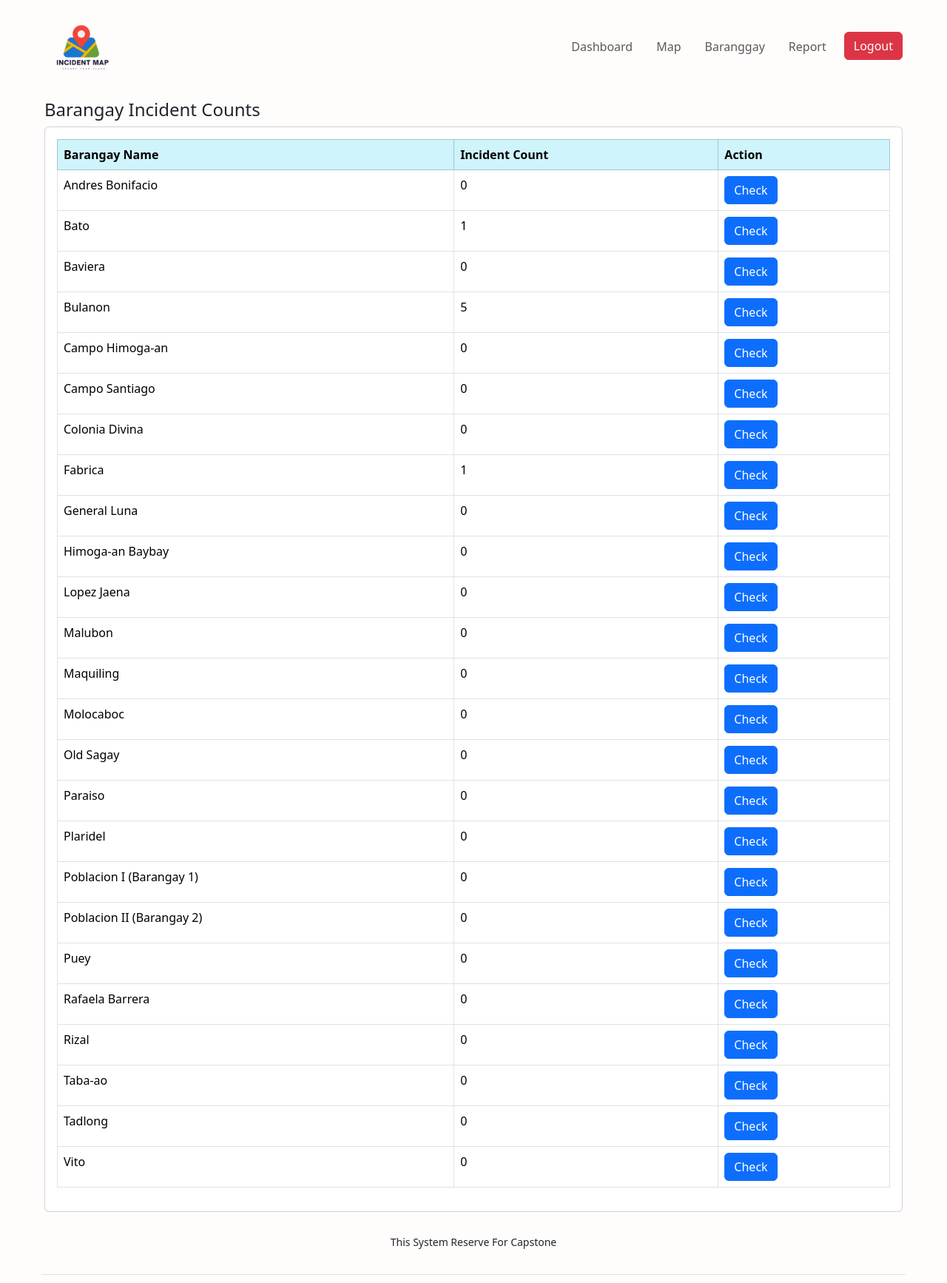
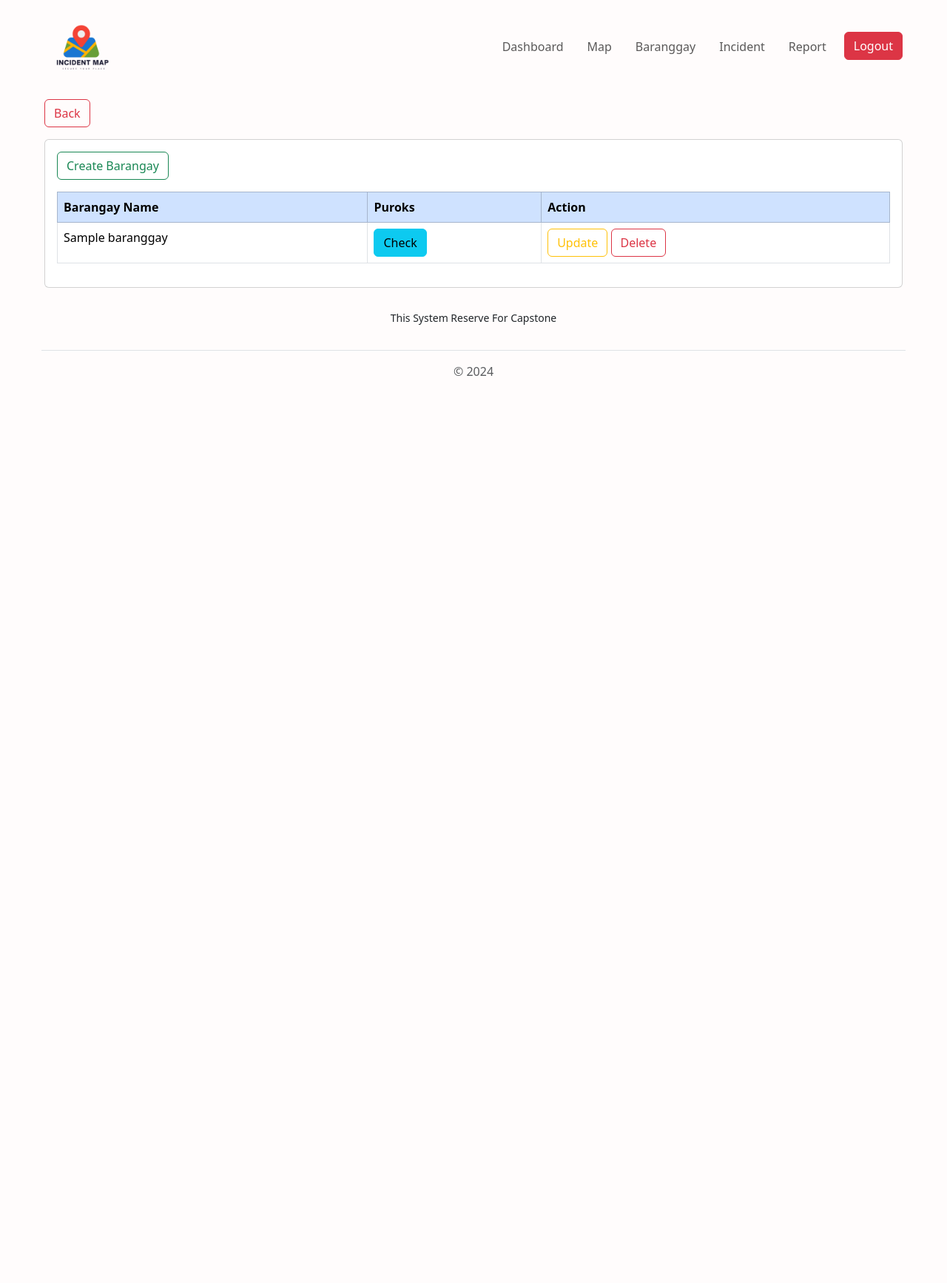
Before and after one commit to VannyCon/Incident_Report_System, a PHP site: page /new_project/view/pages/admin/baranggay.php in a window 1280 px wide. Shown: the top 1734 px of the page at 74% size. After the commit the page ends 508 px from the top, so only its background shows below. Run offline with PHP 8.4, Linux system fonts and the light colour scheme; a user stored in the database is signed in; data comes from the database, SQL or seed files in the repository; tables that the repository leaves empty or names only in its code hold one stand-in row (values such as "Sample post"); some libraries are stand-ins or nearby versions.

Commit message:
dynamic brgy and purok

```diff
--- a/services/AdminService.php
+++ b/services/AdminService.php
@@ -810,8 +810,242 @@ class AdminServices extends config {
         }
     }
 
+    // CREATE BARANGGAY
+    public function createBaranggay($baranggay_name) {
+        try {
+            // Begin the transaction
+            $this->pdo->beginTransaction();
+
+            // Prepare the query for inserting the barangay
+            $table_incident_location_query = "INSERT INTO `tbl_baranggay`(`baranggay_name`) VALUES (:baranggay_name)";
+            $stmt1 = $this->pdo->prepare($table_incident_location_query);
+            $stmt1->bindParam(':baranggay_name', $baranggay_name);
+            $stmt1->execute();
+
+            // Commit the transaction
+            $this->pdo->commit();
+
+            // Return success
+            return true;
+
+        } catch (PDOException $e) {
+            // Rollback the transaction in case of error
+            $this->pdo->rollBack();
+
+            // Return the error message
+            return "Error: " . $e->getMessage();
+        }
+    }
 
 
+    public function getAllBaranggay() {
+        try {
+            $query = "SELECT `id`, `baranggay_name` FROM `tbl_baranggay` WHERE 1;
+                        ";
+            $stmt = $this->pdo->prepare($query); // Prepare the query
+            $stmt->execute(); // Execute the query
+            $brgy =  $stmt->fetchAll(PDO::FETCH_ASSOC); // Fetch the result
+
+            return $brgy; // Outputs brgy as JSON
+        } catch (PDOException $e) {
+            echo "Error: " . $e->getMessage();
+        }
+    }
+
+    // UPDATE INCIDENT LOCATION NAME
+    public function updateBaranggay($id, $baranggay_name) {
+        try {
+            // Begin the transaction
+            $this->pdo->beginTransaction();
+                $table_incident_location_query = "UPDATE `tbl_baranggay` SET `baranggay_name`=:baranggay_name WHERE `id`= :id ";
+                $stmt1 = $this->pdo->prepare($table_incident_location_query);
+                $stmt1->bindParam(':baranggay_name', $baranggay_name);
+                $stmt1->bindParam(':id', $id);
+                $stmt1->execute();
+            // Commit the transaction
+            $this->pdo->commit();
+            // Return success
+            return true;
+        } catch (PDOException $e) {
+            // Rollback the transaction in case of error
+            $this->pdo->rollBack();
+
+            return "Error: " . $e->getMessage();
+        }
+    }
+    //DELETE INCIDENT
+    public function deleteBaranggay($id) {
+        try {
+
+
+            // Begin the transaction
+            $this->pdo->beginTransaction();
+            // Delete from tbl_incident first
+            $delete_vehicular_incident_query = "DELETE FROM `tbl_baranggay` WHERE id = :id";
+            $stmt1 = $this->pdo->prepare($delete_vehicular_incident_query);
+            $stmt1->bindParam(':id', $id);
+            $stmt1->execute();
+
+            // Commit the transaction
+            $this->pdo->commit();
+
+            return true;
+        } catch (PDOException $e) {
+            // Roll back the transaction on error
+            $this->pdo->rollBack();
+            // Handle any errors
+            echo "Error: " . $e->getMessage();
+            return false;
+        }
+    }
+
+    // CREATE PUROK
+    public function createPurok($baranggay_name, $purok_name) {
+        try {
+            // Begin the transaction
+            $this->pdo->beginTransaction();
+
+            // Prepare the query for inserting the purok
+            $table_purok_query = "INSERT INTO `tbl_purok`(`baranggay_name`, `purok_name`) VALUES (:baranggay_name, :purok_name)";
+            $stmt1 = $this->pdo->prepare($table_purok_query);
+            $stmt1->bindParam(':baranggay_name', $baranggay_name);
+            $stmt1->bindParam(':purok_name', $purok_name);
+            $stmt1->execute();
+
+            // Commit the transaction
+            $this->pdo->commit();
+
+            // Return success
+            return true;
+
+        } catch (PDOException $e) {
+            // Rollback the transaction in case of error
+            $this->pdo->rollBack();
+
+            // Return the error message
+            return "Error: " . $e->getMessage();
+        }
+    }
+
+    // GET ALL PUROK
+    public function getAllPurok() {
+        try {
+            $query = "SELECT `id`, `baranggay_name`, `purok_name` FROM `tbl_purok` WHERE 1";
+            $stmt = $this->pdo->prepare($query); // Prepare the query
+            $stmt->execute(); // Execute the query
+            $purok =  $stmt->fetchAll(PDO::FETCH_ASSOC); // Fetch the result
+
+            return $purok; // Return the data
+        } catch (PDOException $e) {
+            echo "Error: " . $e->getMessage();
+        }
+    }
+        // GET ALL PUROK
+        public function getAllPurokJSON() {
+            try {
+                // Prepare and execute the SQL query
+                $query = "SELECT `baranggay_name`, `purok_name` FROM `tbl_purok` WHERE 1";
+                $stmt = $this->pdo->prepare($query);
+                $stmt->execute();
+
+                // Fetch the result as an associative array
+                $purokData = $stmt->fetchAll(PDO::FETCH_ASSOC);
+
+                // Initialize an empty array to group purok by baranggay
+                $groupedPurok = [];
+
+                // Loop through the fetched data and group by baranggay_name
+                foreach ($purokData as $row) {
+                    $baranggay = $row['baranggay_name'];
+                    $purok = $row['purok_name'];
+
+                    // If the baranggay name doesn't exist in the array, create an empty array for it
+                    if (!isset($groupedPurok[$baranggay])) {
+                        $groupedPurok[$baranggay] = [];
+                    }
+
+                    // Append the purok name to the corresponding baranggay
+                    $groupedPurok[$baranggay][] = $purok;
+                }
+
+                // Return the data as JSON
+                echo json_encode($groupedPurok, JSON_PRETTY_PRINT);
+            } catch (PDOException $e) {
+                echo "Error: " . $e->getMessage();
+            }
+        }
+
+        // This part get all the patient information usiong IncidentID
+    public function getAllPurokByID($baranggay_name) {
+        try {
+            $query = "SELECT `id`, `purok_name` FROM `tbl_purok` WHERE `baranggay_name` =  :baranggay_name";
+
+            $stmt = $this->pdo->prepare($query); // Prepare the query
+            $stmt->bindParam(':baranggay_name', $baranggay_name);  // Bind the value
+            $stmt->execute(); // Execute the query
+
+            $results = $stmt->fetchAll(PDO::FETCH_ASSOC); // Fetch all results
+            return $results; // Return all matching records
+
+        } catch (PDOException $e) {
+            echo "Error: " . $e->getMessage();
+            return []; // Return an empty array on error
+        }
+    }
+
+
+    // UPDATE PUROK
+    public function updatePurok($id, $purok_name) {
+        try {
+            // Begin the transaction
+            $this->pdo->beginTransaction();
+
+            $update_purok_query = "UPDATE `tbl_purok` SET `purok_name`=:purok_name WHERE `id`= :id";
+            $stmt1 = $this->pdo->prepare($update_purok_query);
+            $stmt1->bindParam(':purok_name', $purok_name);
+            $stmt1->bindParam(':id', $id);
+            $stmt1->execute();
+
+            // Commit the transaction
+            $this->pdo->commit();
+
+            return true;
+
+        } catch (PDOException $e) {
+            // Rollback the transaction in case of error
+            $this->pdo->rollBack();
+
+            // Return the error message
+            return "Error: " . $e->getMessage();
+        }
+    }
+
+    // DELETE PUROK
+    public function deletePurok($id) {
+        try {
+            // Begin the transaction
+            $this->pdo->beginTransaction();
+
+            // Delete from tbl_purok
+            $delete_purok_query = "DELETE FROM `tbl_purok` WHERE id = :id";
+            $stmt1 = $this->pdo->prepare($delete_purok_query);
+            $stmt1->bindParam(':id', $id);
+            $stmt1->execute();
+
+            // Commit the transaction
+            $this->pdo->commit();
+
+            return true;
+
+        } catch (PDOException $e) {
+            // Roll back the transaction on error
+            $this->pdo->rollBack();
+
+            // Handle any errors
+            echo "Error: " . $e->getMessage();
+            return false;
+        }
+    }
 
 }
 
--- a/view/components/header.php
+++ b/view/components/header.php
@@ -45,6 +45,9 @@
                                     <a class='nav-link ms-3' href='baranggay.php'>Baranggay</a>
                                 </li>
                                 <li class='nav-item'>
+                                    <a class='nav-link ms-3' href='baranggay_data.php'>Incident</a>
+                                </li>
+                                <li class='nav-item'>
                                     <a class='nav-link ms-3' href='report.php'>Report</a>
                                 </li>
                                 <li class='nav-item'>
--- a/view/pages/admin/baranggay.php
+++ b/view/pages/admin/baranggay.php
@@ -3,14 +3,35 @@ $title = "admin";
 
 require_once('../../../controller/AdminController.php');
 
-// Redirect to login if not logged in
-if (!isset($_SESSION['username'])) {
-    header("Location: ../../../index.php");
+// Check if a form was submitted
+if ($_SERVER['REQUEST_METHOD'] == 'POST') {
+    // Handle Create Barangay
+    if (isset($_POST['baranggay_name'])) {
+        $baranggay_name = $_POST['baranggay_name'];
+        $adminService->createBaranggay($baranggay_name);
+    }
+
+    // Handle Update Barangay
+    if (isset($_POST['update_baranggay_id'])) {
+        $id = $_POST['update_baranggay_id'];
+        $baranggay_name = $_POST['update_baranggay_name'];
+        $adminService->updateBaranggay($id, $baranggay_name);
+    }
+
+    // Handle Delete Barangay
+    if (isset($_POST['delete_baranggay_id'])) {
+        $id = $_POST['delete_baranggay_id'];
+        $adminService->deleteBaranggay($id);
+    }
+
+    // Redirect to avoid form resubmission on page refresh
+    header("Location: " . $_SERVER['PHP_SELF']);
     exit();
 }
 
-// Get Barangay Data
-$brgyData = $adminService->getAllBaranggayData();
+// Get all Barangay data
+$getAllBaranggay = $adminService->getAllBaranggay();
+
 require_once('../../components/header.php');
 ?>
 
@@ -27,35 +48,123 @@ require_once('../../components/header.php');
 </style>
 
 <div class="container-fluid mt-2">
-    <h4>Barangay Incident Counts</h4>
+    <a href="baranggay_data.php" class="btn btn-outline-danger mb-3">Back</a>
+    <!-- Create Barangay Button -->
+
+
     <div class="card p-3">
+        <div class="mb-3">
+                <button class="btn btn-outline-success" data-bs-toggle="modal" data-bs-target="#createBaranggayModal">
+                Create Barangay
+            </button>
+        </div>
+
         <table class="table table-bordered rounded">
-            <thead class="table-info">
+            <thead class="table-primary">
                 <tr class="rounded">
                     <th scope="col">Barangay Name</th>
-                    <th scope="col">Incident Count</th>
+                    <th scope="col">Puroks</th>
                     <th scope="col">Action</th>
                 </tr>
             </thead>
             <tbody>
-                <?php if (!empty($brgyData)): ?>
-                    <?php foreach ($brgyData as $barangay): ?>
-                        <tr class="rounded">
-                            <td><?php echo htmlspecialchars($barangay['barangay_name']); ?></td>
-                            <td><?php echo $barangay['total_incident_count']; ?></td>
-                            <td><a href="baranggay_incident.php?baranggay=<?php echo htmlspecialchars($barangay['barangay_name']); ?>" class="btn btn-primary rounded">Check</a></td>
-                        </tr>
-                    <?php endforeach; ?>
-                <?php else: ?>
-                    <tr>
-                        <td colspan="3" class="text-center">No data available</td>
-                    </tr>
-                <?php endif; ?>
+                <?php foreach ($getAllBaranggay as $barangay): ?>
+                <tr>
+                    <td><?php echo $barangay['baranggay_name']; ?></td>
+                    <td><a href="purok.php?baranggay=<?php echo $barangay['baranggay_name']; ?>" class="btn btn-info">Check</a></td>
+                    <td>
+                        <button class="btn btn-outline-warning" data-bs-toggle="modal" data-bs-target="#updateBaranggayModal" onclick="openUpdateModal(<?php echo $barangay['id']; ?>, '<?php echo $barangay['baranggay_name']; ?>')">
+                            Update
+                        </button>
+                        <button class="btn btn-outline-danger" data-bs-toggle="modal" data-bs-target="#deleteBaranggayModal" onclick="setDeleteId(<?php echo $barangay['id']; ?>)">
+                            Delete
+                        </button>
+                    </td>
+                </tr>
+                <?php endforeach; ?>
             </tbody>
         </table>
     </div>
+</div>
+<!-- Create Barangay Modal -->
+<div class="modal fade" id="createBaranggayModal" tabindex="-1" aria-labelledby="createBaranggayModalLabel" aria-hidden="true">
+    <div class="modal-dialog">
+        <div class="modal-content">
+            <div class="modal-header">
+                <h5 class="modal-title" id="createBaranggayModalLabel">Create Barangay</h5>
+                <button type="button" class="btn-close" data-bs-dismiss="modal" aria-label="Close"></button>
+            </div>
+            <div class="modal-body">
+                <form id="createBaranggayForm" method="POST">
+                    <div class="mb-3">
+                        <label for="baranggay_name" class="form-label">Barangay Name</label>
+                        <input type="text" class="form-control" id="baranggay_name" name="baranggay_name" required>
+                    </div>
+                    <button type="submit" class="btn btn-primary">Create</button>
+                </form>
+            </div>
+        </div>
+    </div>
+</div>
 
+<!-- Update Barangay Modal -->
+<div class="modal fade" id="updateBaranggayModal" tabindex="-1" aria-labelledby="updateBaranggayModalLabel" aria-hidden="true">
+    <div class="modal-dialog">
+        <div class="modal-content">
+            <div class="modal-header">
+                <h5 class="modal-title" id="updateBaranggayModalLabel">Update Barangay</h5>
+                <button type="button" class="btn-close" data-bs-dismiss="modal" aria-label="Close"></button>
+            </div>
+            <div class="modal-body">
+                <form id="updateBaranggayForm" method="POST">
+                    <input type="hidden" id="update_baranggay_id" name="update_baranggay_id">
+                    <div class="mb-3">
+                        <label for="update_baranggay_name" class="form-label">Barangay Name</label>
+                        <input type="text" class="form-control" id="update_baranggay_name" name="update_baranggay_name" required>
+                    </div>
+                    <button type="submit" class="btn btn-primary">Update</button>
+                </form>
+            </div>
+        </div>
+    </div>
 </div>
+
+<!-- Delete Barangay Confirmation Modal -->
+<div class="modal fade" id="deleteBaranggayModal" tabindex="-1" aria-labelledby="deleteBaranggayModalLabel" aria-hidden="true">
+    <div class="modal-dialog">
+        <div class="modal-content">
+            <div class="modal-header">
+                <h5 class="modal-title" id="deleteBaranggayModalLabel">Delete Barangay</h5>
+                <button type="button" class="btn-close" data-bs-dismiss="modal" aria-label="Close"></button>
+            </div>
+            <div class="modal-body">
+                <p>Are you sure you want to delete this Barangay?</p>
+            </div>
+            <div class="modal-footer">
+                <button type="button" class="btn btn-secondary" data-bs-dismiss="modal">Cancel</button>
+                <form method="POST">
+                    <input type="hidden" id="delete_baranggay_id" name="delete_baranggay_id">
+                    <button type="submit" class="btn btn-danger">Delete</button>
+                </form>
+            </div>
+        </div>
+    </div>
+</div>
+
+<?php require_once('../../components/footer.php'); ?>
+
+<script>
+    // Open Update Barangay Modal
+    function openUpdateModal(id, name) {
+        document.getElementById('update_baranggay_id').value = id;
+        document.getElementById('update_baranggay_name').value = name;
+    }
+
+    // Set Delete Barangay ID
+    function setDeleteId(id) {
+        document.getElementById('delete_baranggay_id').value = id;
+    }
+</script>
 
 
 <?php require_once('../../components/footer.php'); ?>
--- a/view/pages/admin/baranggay_incident.php
+++ b/view/pages/admin/baranggay_incident.php
@@ -32,7 +32,7 @@ require_once('../../components/header.php');
 </style>
 
 <div class="container-fluid mt-2">
-    <a href="baranggay.php" class="btn btn-outline-danger">Back</a>
+    <a href="baranggay_data.php" class="btn btn-outline-danger">Back</a>
     <h4>Barangay <?php echo $_GET['baranggay']?> Data</h4>
     <div class="card p-3">
         <table class="table table-bordered rounded">
--- /dev/null
+++ b/view/pages/admin/get_purok.php
@@ -0,0 +1,6 @@
+<?php
+// Include your controller file
+require_once('../../../controller/AdminController.php');
+
+$puroks = $adminService->getAllPurokJSON();
+?>
```
Also changed, not shown: view/pages/admin/baranggay_data.php (added, +61 -0 lines), view/pages/admin/create.php (+5 -2 lines), view/pages/admin/purok.php (added, +175 -0 lines).
